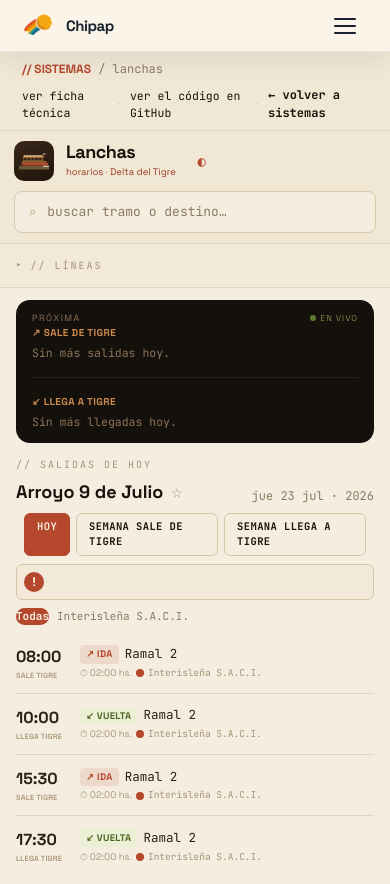
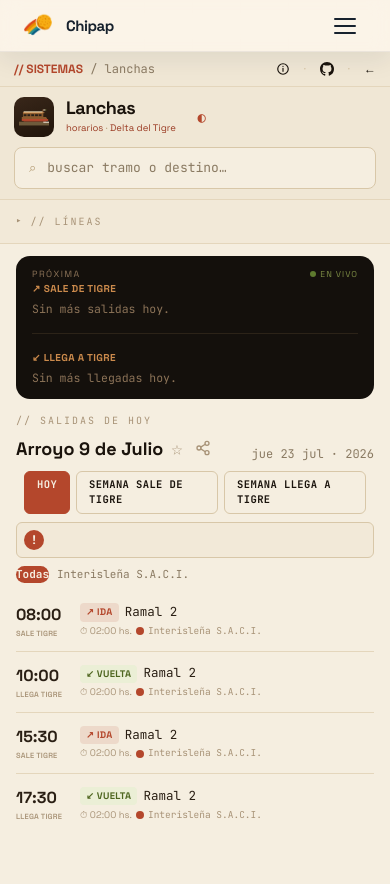
Before and after one commit to chipap-dev/lanchas, a Django app: page /?via=arroyo-9-de-julio&vista=hoy in a window 390 px wide. Shown: the top 884 px of the page. Run offline with Django 4.2, Linux system fonts and the light colour scheme; data comes from the database, SQL or seed files in the repository.

Commit message:
Add share button and icon-only breadcrumb links for mobile
Adds a share control (Web Share API on mobile, copy-link/WhatsApp menu as
fallback) next to the favorite toggle, always encoding the current via/
vista/empresa explicitly so sharing from the bare URL still points at the
right station. Breadcrumb links get icons and drop their labels on mobile,
and the breadcrumb's side padding now matches the topbar's so both rows
stay aligned.

```diff
--- a/static/css/lanchas.css
+++ b/static/css/lanchas.css
@@ -89,6 +89,9 @@
   gap: 10px;
 }
 .la-bc-tech {
+  display: inline-flex;
+  align-items: center;
+  gap: 5px;
   font-family: 'JetBrains Mono', monospace;
   font-size: 11.5px;
   color: var(--la-muted2);
@@ -103,6 +106,9 @@
   color: var(--la-border);
 }
 .la-bc-back {
+  display: inline-flex;
+  align-items: center;
+  gap: 5px;
   font-family: 'JetBrains Mono', monospace;
   font-size: 12px;
   color: var(--la-accent-sub);
@@ -371,6 +377,29 @@
 }
 .la-fav-star:hover { color: var(--la-dato); transform: scale(1.1); }
 .la-fav-star.is-active { color: var(--la-dato); }
+
+/* ── Compartir ─────────────────────────────────────────── */
+.la-title-actions { display: inline-flex; align-items: center; gap: 6px; }
+.la-share { position: relative; }
+.la-share-btn {
+  display: inline-flex; align-items: center; justify-content: center;
+  width: 28px; height: 28px; border-radius: 50%;
+  color: var(--la-muted2);
+  transition: color .12s, background .12s;
+}
+.la-share-btn:hover, .la-share-btn[aria-expanded="true"] { color: var(--la-dato); background: var(--la-bg-alt); }
+.la-share-menu {
+  position: absolute; top: calc(100% + 6px); right: 0; z-index: 20;
+  min-width: 190px; background: var(--la-bg-elev); border: 1px solid var(--la-border);
+  border-radius: 10px; box-shadow: 0 8px 24px rgba(0,0,0,.18); padding: 6px;
+  display: flex; flex-direction: column; gap: 2px;
+}
+.la-share-item {
+  display: block; width: 100%; text-align: left; padding: 8px 10px; border-radius: 6px;
+  font-size: 13px; color: var(--la-text-body); text-decoration: none; background: none; border: none;
+  cursor: pointer;
+}
+.la-share-item:hover { background: var(--la-bg-alt); color: var(--la-accent); }
 
 /* Filter chips */
 .la-filter-row {
@@ -924,6 +953,13 @@
 
 /* ── Mobile (<640) ─────────────────────────────────────── */
 @media (max-width: 639px) {
+  /* Breadcrumb: mismo padding lateral que la topbar para que los iconos
+     queden alineados con el título, y solo iconos (sin texto) para que
+     entre en una sola línea */
+  .la-breadcrumb { padding: 8px 14px; }
+  .la-bc-label { display: none; }
+  .la-bc-right { gap: 14px; }
+
   .la-topbar { padding: 10px 14px; gap: 10px; }
   .la-theme-seg { display: none; }
   .la-theme-icon-btn { display: flex; }
--- a/templates/lanchas/index.html
+++ b/templates/lanchas/index.html
@@ -40,7 +40,7 @@
 </script>
 {% endblock %}
 {% block extra_css %}
-<link rel="stylesheet" href="{% static 'css/lanchas.css' %}?v=20260723d" />
+<link rel="stylesheet" href="{% static 'css/lanchas.css' %}?v=20260723g" />
 {% endblock %}
 
 {% block content %}
@@ -52,11 +52,20 @@
       <span class="la-bc-eyebrow">// SISTEMAS</span> / lanchas
     </div>
     <div class="la-bc-right">
-      <a href="#la-tech" class="la-bc-tech">ver ficha técnica</a>
+      <a href="#la-tech" class="la-bc-tech" title="Ver ficha técnica" aria-label="Ver ficha técnica">
+        <svg viewBox="0 0 24 24" width="14" height="14" fill="none" stroke="currentColor" stroke-width="2" stroke-linecap="round" stroke-linejoin="round" aria-hidden="true"><circle cx="12" cy="12" r="9"/><line x1="12" y1="11" x2="12" y2="16"/><circle cx="12" cy="7.5" r="1" fill="currentColor" stroke="none"/></svg>
+        <span class="la-bc-label">ver ficha técnica</span>
+      </a>
       <span class="la-bc-sep" aria-hidden="true">·</span>
-      <a href="https://github.com/chipap-dev/lanchas" class="la-bc-tech" target="_blank" rel="noopener">ver el código en GitHub</a>
+      <a href="https://github.com/chipap-dev/lanchas" class="la-bc-tech" target="_blank" rel="noopener" title="Ver el código en GitHub" aria-label="Ver el código en GitHub">
+        <svg viewBox="0 0 16 16" width="14" height="14" aria-hidden="true"><path fill="currentColor" d="M8 0C3.58 0 0 3.58 0 8c0 3.54 2.29 6.53 5.47 7.59.4.07.55-.17.55-.38 0-.19-.01-.82-.01-1.49-2.01.37-2.53-.49-2.69-.94-.09-.23-.48-.94-.82-1.13-.28-.15-.68-.52-.01-.53.63-.01 1.08.58 1.23.82.72 1.21 1.87.87 2.33.66.07-.52.28-.87.51-1.07-1.78-.2-3.64-.89-3.64-3.95 0-.87.31-1.59.82-2.15-.08-.2-.36-1.02.08-2.12 0 0 .67-.21 2.2.82.64-.18 1.32-.27 2-.27.68 0 1.36.09 2 .27 1.53-1.04 2.2-.82 2.2-.82.44 1.1.16 1.92.08 2.12.51.56.82 1.27.82 2.15 0 3.07-1.87 3.75-3.65 3.95.29.25.54.73.54 1.48 0 1.07-.01 1.93-.01 2.2 0 .21.15.46.55.38A8.013 8.013 0 0016 8c0-4.42-3.58-8-8-8z"/></svg>
+        <span class="la-bc-label">ver el código en GitHub</span>
+      </a>
       <span class="la-bc-sep" aria-hidden="true">·</span>
-      <a href="/#sistemas" class="la-bc-back">← volver a sistemas</a>
+      <a href="/#sistemas" class="la-bc-back" title="Volver a sistemas" aria-label="Volver a sistemas">
+        <span aria-hidden="true">←</span>
+        <span class="la-bc-label">volver a sistemas</span>
+      </a>
     </div>
   </div>
 
@@ -242,11 +251,25 @@
               {% if estacion_activa %}{{ estacion_activa.nombre }}{% else %}Lanchas Delta del Tigre{% endif %}
             </div>
             {% if estacion_activa %}
-            <button type="button" class="la-fav-star" id="la-fav-toggle"
-                    data-slug="{{ estacion_activa.slug }}"
-                    data-nombre="{{ estacion_activa.nombre }}"
-                    data-href="?via={{ estacion_activa.slug }}&vista=hoy{% if empresa_activa %}&empresa={{ empresa_activa.slug }}{% endif %}"
-                    aria-label="Marcar como favorito" title="Marcar como favorito">☆</button>
+            <div class="la-title-actions">
+              <button type="button" class="la-fav-star" id="la-fav-toggle"
+                      data-slug="{{ estacion_activa.slug }}"
+                      data-nombre="{{ estacion_activa.nombre }}"
+                      data-href="?via={{ estacion_activa.slug }}&vista=hoy{% if empresa_activa %}&empresa={{ empresa_activa.slug }}{% endif %}"
+                      aria-label="Marcar como favorito" title="Marcar como favorito">☆</button>
+              <div class="la-share" id="la-share">
+                <button type="button" class="la-share-btn" id="la-share-btn" aria-haspopup="true" aria-expanded="false"
+                        data-share-text="Horarios de lanchas — {{ estacion_activa.nombre }}"
+                        data-share-href="?via={{ estacion_activa.slug }}&vista={{ vista }}{% if empresa_activa %}&empresa={{ empresa_activa.slug }}{% endif %}"
+                        aria-label="Compartir" title="Compartir">
+                  <svg viewBox="0 0 24 24" width="16" height="16" fill="none" stroke="currentColor" stroke-width="2" stroke-linecap="round" stroke-linejoin="round" aria-hidden="true"><circle cx="18" cy="5" r="3"/><circle cx="6" cy="12" r="3"/><circle cx="18" cy="19" r="3"/><line x1="8.6" y1="10.6" x2="15.4" y2="6.4"/><line x1="8.6" y1="13.4" x2="15.4" y2="17.6"/></svg>
+                </button>
+                <div class="la-share-menu" id="la-share-menu" hidden>
+                  <button type="button" class="la-share-item" id="la-share-copy">Copiar enlace</button>
+                  <a class="la-share-item" id="la-share-wa" target="_blank" rel="noopener" href="#">Compartir por WhatsApp</a>
+                </div>
+              </div>
+            </div>
             {% endif %}
           </div>
         </div>
@@ -838,5 +861,5 @@
 {% endblock %}
 
 {% block extra_js %}
-<script src="{% static 'js/lanchas.js' %}?v=20260723a"></script>
+<script src="{% static 'js/lanchas.js' %}?v=20260723c"></script>
 {% endblock %}
```
Also changed, not shown: static/js/lanchas.js (+68 -0 lines).
